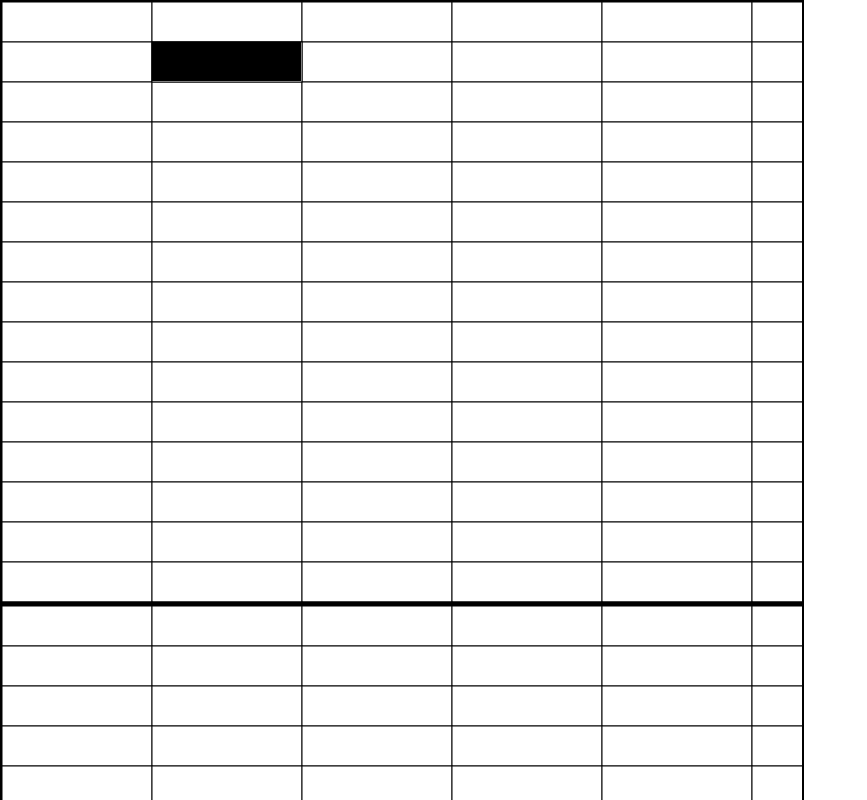
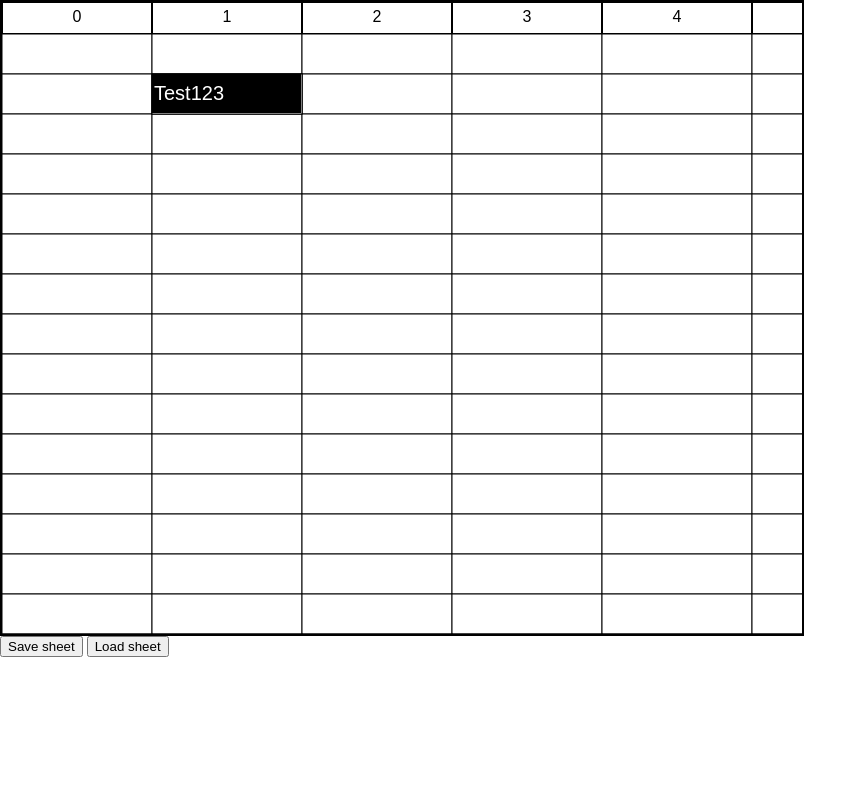
Before and after one commit to yazmeyaa/modern_spreadsheet, a website built with Vite: page index.html in a window 1280 px wide. Shown: the top 800 px of the page, without its empty margins (0-867 px from the left). Built offline with nearby package versions, Linux system fonts and the light colour scheme.

Commit message:
Added new component ColumnsBar Added render of ColumnsBar methods Added selection condition render styling

```diff
--- a/index.html
+++ b/index.html
@@ -8,7 +8,6 @@
   </head>
   <body>
     <div id="spreadsheet"></div>
-    <div id="spreadsheet_2"></div>
     <button id="save_button">Save sheet</button>
     <button id="load_button">Load sheet</button>
     <script type="module" src="/src/index.ts"></script>
--- /dev/null
+++ b/src/components/columnsBar.ts
@@ -0,0 +1,93 @@
+import Spreadsheet, { RenderBox } from "../main"
+
+export class ColumnsBar {
+    public element: HTMLCanvasElement
+    private root: Spreadsheet
+    public height: number = 32
+    public width: number
+    private resizerWidth = 2
+    ctx: CanvasRenderingContext2D
+
+    constructor(root: Spreadsheet) {
+        this.root = root
+        this.element = this.createElement()
+        const ctx = this.element.getContext('2d')
+        if (!ctx) throw new Error("Enable hardware acceleration");
+        this.ctx = ctx
+
+        this.width = this.root.viewProps.width
+    }
+
+    private createElement(): HTMLCanvasElement {
+        const element = document.createElement('canvas')
+        element.style.position = 'absolute'
+        element.style.top = '0'
+        element.style.left = '0'
+        element.style.height = this.height + 'px'
+        element.style.width = this.root.viewProps.width + 'px'
+        element.style.display = 'block'
+
+        element.width = this.root.viewProps.width
+        element.height = this.height
+        return element
+    }
+
+    private isColumnSelected(column: number): boolean {
+        const { selectedCell, selectedRange } = this.root.selection
+        if (selectedCell && selectedCell.column === column) return true
+        if (selectedRange) {
+            const inRange =
+                column >= Math.min(selectedRange.from.column, selectedRange.to.column) &&
+                column <= Math.max(selectedRange.from.column, selectedRange.to.column)
+
+            return inRange
+        }
+        return false
+    }
+
+    private renderText(column: number, renderBox: RenderBox) {
+        const { width, x } = renderBox
+
+        this.ctx.fillStyle = 'black'
+        this.ctx.textAlign = 'center'
+        this.ctx.textBaseline = 'middle'
+        this.ctx.font = '16px Arial'
+        this.ctx.fillText(this.root.config.columns[column].title, x + (width / 2) - this.root.viewport.left, 0 + this.height / 2)
+    }
+
+    private renderRect(column: number, renderBox: RenderBox) {
+        const { width, x } = renderBox
+
+        const { selectedCell } = this.root.selection
+
+        const isColSelected = this.isColumnSelected(column)
+
+        console.log(selectedCell)
+
+        this.ctx.fillStyle = isColSelected ? this.root.styles.cells.selectedBackground : 'white'
+        this.ctx.strokeStyle = 'black'
+        this.ctx.lineWidth = this.resizerWidth
+        this.ctx.fillRect(x - this.root.viewport.left - 1, 1, width - 1, this.height - 1)
+        this.ctx.strokeRect(x - this.root.viewport.left, 0, width, this.height)
+
+    }
+
+    private renderSingleColumn(column: number) {
+        const renderBox = new RenderBox(this.root.config, {
+            row: 0,
+            column: column
+        })
+
+        this.renderRect(column, renderBox)
+        this.renderText(column, renderBox)
+    }
+
+    public renderBar() {
+        const lastColIdx = this.root.viewport.lastCol + 3;
+        const firstColIdx = this.root.viewport.firstCol;
+
+        for (let col = firstColIdx; col <= lastColIdx; col++) {
+            this.renderSingleColumn(col)
+        }
+    }
+}
--- a/src/components/editor.ts
+++ b/src/components/editor.ts
@@ -28,7 +28,7 @@ export class Editor {
     const cell = this.root.getCell(position);
     this.element.classList.remove("hide");
 
-    this.element.style.top = y - this.root.viewport.top + "px";
+    this.element.style.top = y - this.root.viewport.top + this.root.columnsBarHeight + "px";
     this.element.style.left = x - this.root.viewport.left + "px";
     this.element.style.width = width + "px";
     this.element.style.height = height + "px";
--- a/src/components/header.ts
+++ /dev/null
@@ -1,12 +0,0 @@
-import Spreadsheet from "../main";
-
-export class Header {
-  element: HTMLHeadElement;
-  root: Spreadsheet;
-  constructor(root: Spreadsheet) {
-    this.root = root;
-    const headerElement = document.createElement("header");
-    headerElement.classList.add();
-    this.element = headerElement;
-  }
-}
--- a/src/components/scroller.ts
+++ b/src/components/scroller.ts
@@ -25,6 +25,7 @@ export class Scroller {
 
     this.element.style.height = this.root.config.view.height + "px";
     this.element.style.width = this.root.config.view.width + "px";
+    this.element.style.top = this.root.columnsBarHeight + 'px'
     this.element.tabIndex = -1;
 
     this.updateScrollerSize(); //* Init size set
@@ -47,6 +48,7 @@ export class Scroller {
       this.root.selection.selectedRange.to = lastSelectedCell;
     }
     this.root.renderSheet();
+    this.root.renderColumnsBar();
   };
 
   private handleMouseUp = () => {
@@ -55,15 +57,16 @@ export class Scroller {
     if (this.root.selection.selectedRange) {
       if (
         this.root.selection.selectedRange.from.row ===
-          this.root.selection.selectedRange.to.row &&
+        this.root.selection.selectedRange.to.row &&
         this.root.selection.selectedRange.from.column ===
-          this.root.selection.selectedRange.to.column
+        this.root.selection.selectedRange.to.column
       ) {
         this.root.selection.selectedRange = null;
       }
     }
 
     this.root.renderSheet();
+    this.root.renderColumnsBar();
   };
 
   private handleDoubleClick = (event: MouseEvent) => {
@@ -96,7 +99,7 @@ export class Scroller {
           if (
             this.root.selection.selectedCell &&
             this.root.selection.selectedCell.column <
-              this.root.config.columns.length - 1
+            this.root.config.columns.length - 1
           ) {
             this.root.selection.selectedCell.column += 1;
             this.root.renderSheet();
@@ -117,7 +120,7 @@ export class Scroller {
           if (
             this.root.selection.selectedCell &&
             this.root.selection.selectedCell.row <
-              this.root.config.rows.length - 1
+            this.root.config.rows.length - 1
           ) {
             this.root.selection.selectedCell.row += 1;
             this.root.renderSheet();
@@ -162,6 +165,7 @@ export class Scroller {
     this.root.selection.selectedCell = clickedCell;
 
     this.root.renderSheet();
+    this.root.renderColumnsBar()
   };
 
   private handleScroll = () => {
@@ -169,6 +173,7 @@ export class Scroller {
     this.root.viewport.updateValues(rect);
 
     this.root.renderSheet();
+    this.root.renderColumnsBar()
   };
 
   public getViewportBoundlingRect(): ViewportRect {
--- a/src/components/sheet.ts
+++ b/src/components/sheet.ts
@@ -18,6 +18,7 @@ export class Sheet {
     canvas.width = this.root.config.view.width;
     canvas.style.width = this.root.config.view.width + "px";
     canvas.style.height = this.root.config.view.height + "px";
+    canvas.style.left = '0px'
 
     this.element = canvas;
 
--- a/src/components/table.ts
+++ b/src/components/table.ts
@@ -17,6 +17,6 @@ export class Table {
   changeElementSizes(sizes: ViewProperties) {
     const { height, width } = sizes;
     this.element.style.width = width + "px";
-    this.element.style.height = height + "px";
+    this.element.style.height = height + this.root.columnsBarHeight + "px";
   }
 }
--- a/src/index.ts
+++ b/src/index.ts
@@ -6,9 +6,6 @@ const loadButton = document.querySelector("#load_button");
 if (!saveButton || !loadButton) throw new Error("LOST");
 
 const sheet = new Spreadsheet("#spreadsheet");
-const sheet2 = new Spreadsheet("#spreadsheet_2");
-
-console.log(sheet2);
 
 function saveDataToLS() {
   const serializableData = sheet.serializeData();
@@ -35,3 +32,19 @@ sheet.changeCellStyles(
     selectedFontColor: "black",
   },
 );
+
+
+setTimeout(() => {
+  const text = 'Test123'
+
+  const cellPosition = {
+    column: 1,
+    row: 1
+  }
+
+  sheet.changeCellValues(cellPosition, {
+    displayValue: text,
+    resultValue: text,
+    value: text
+  })
+}, 4000)
--- a/src/main.ts
+++ b/src/main.ts
@@ -1,5 +1,4 @@
 import { Editor } from "./components/editor";
-import { Header } from "./components/header";
 import { Scroller } from "./components/scroller";
 import { Sheet } from "./components/sheet";
 import { Table } from "./components/table";
@@ -20,6 +19,7 @@ import { createSampleData } from "./utils/createData";
 import { Cache, CachedColumn, CachedRow } from "./modules/cache";
 import { Row } from "./modules/row";
 import { Column } from "./modules/column";
+import { ColumnsBar } from "./components/columnsBar";
 
 /*
  ! Component structure
@@ -44,7 +44,7 @@ export default class Spreadsheet {
   private table: Table;
   private scroller: Scroller;
   private toolbar: Toolbar;
-  private header: Header;
+  private columnsBar: ColumnsBar
   private sheet: Sheet;
   private editor: Editor;
   public styles: Styles;
@@ -68,12 +68,12 @@ export default class Spreadsheet {
     }
 
     this.config = new Config(config);
+
+    this.columnsBar = new ColumnsBar(this)
     this.sheet = new Sheet(this);
-
     this.table = new Table(this);
     this.scroller = new Scroller(this);
     this.toolbar = new Toolbar(this);
-    this.header = new Header(this);
     this.editor = new Editor(this);
     this.cache = this.getInitialCache();
     this.viewport = new Viewport(
@@ -87,6 +87,7 @@ export default class Spreadsheet {
     this.buildComponent();
     this.appendTableToTarget(target);
     this.renderSheet();
+    this.renderColumnsBar()
   }
 
   private getInitialCache(): Cache {
@@ -126,12 +127,14 @@ export default class Spreadsheet {
 
   private buildComponent(): void {
     const content = document.createElement("div"); //* Abstract
-    content.appendChild(this.header.element);
+    content.style.top = this.columnsBarHeight + 'px'
+
     content.appendChild(this.sheet.element);
 
     content.classList.add(CSS_PREFIX + "content");
 
     this.table.element.appendChild(this.toolbar.element);
+    this.table.element.appendChild(this.columnsBar.element)
     this.table.element.appendChild(content);
     this.table.element.appendChild(this.scroller.element);
     this.table.element.append(this.editor.element);
@@ -169,6 +172,10 @@ export default class Spreadsheet {
 
   get viewProps() {
     return this.config.view;
+  }
+
+  get columnsBarHeight() {
+    return this.columnsBar.height
   }
 
   /** Focusing on interactive part of spreadsheet */
@@ -244,6 +251,10 @@ export default class Spreadsheet {
 
   renderSheet() {
     this.sheet.renderSheet();
+  }
+
+  renderColumnsBar() {
+    this.columnsBar.renderBar()
   }
 
   renderCell(row: number, col: number) {
--- a/src/scss/_spreadsheet.scss
+++ b/src/scss/_spreadsheet.scss
@@ -2,8 +2,6 @@ $css_prefix: "modern_sc_";
 
 .#{$css_prefix}content {
   position: absolute;
-  top: 0;
-  left: 0;
 }
 
 .#{$css_prefix}spreadsheet_container {
@@ -18,6 +16,7 @@ $css_prefix: "modern_sc_";
 }
 
 .#{$css_prefix}scroller {
+  position: absolute;
   overflow: scroll;
   box-sizing: border-box;
   transform: translateZ(0);
```
Also changed, not shown: README.md.
